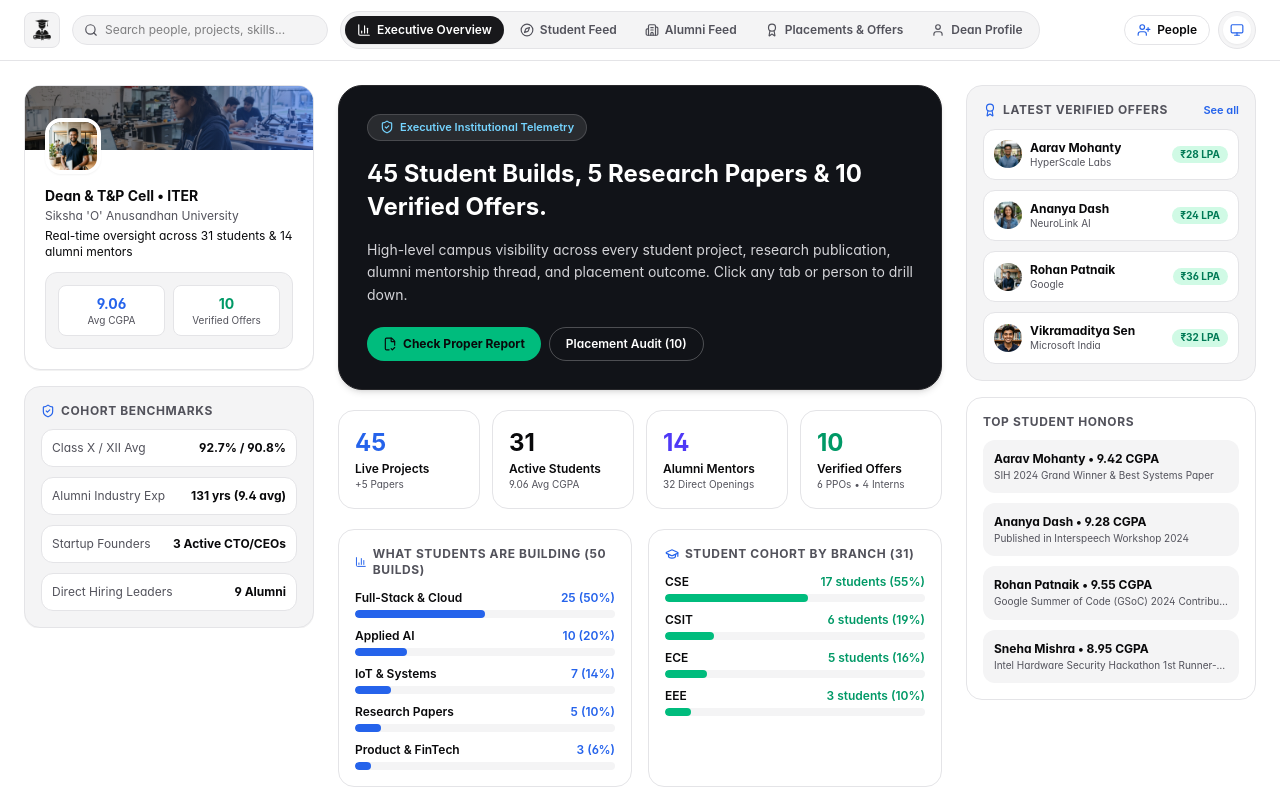
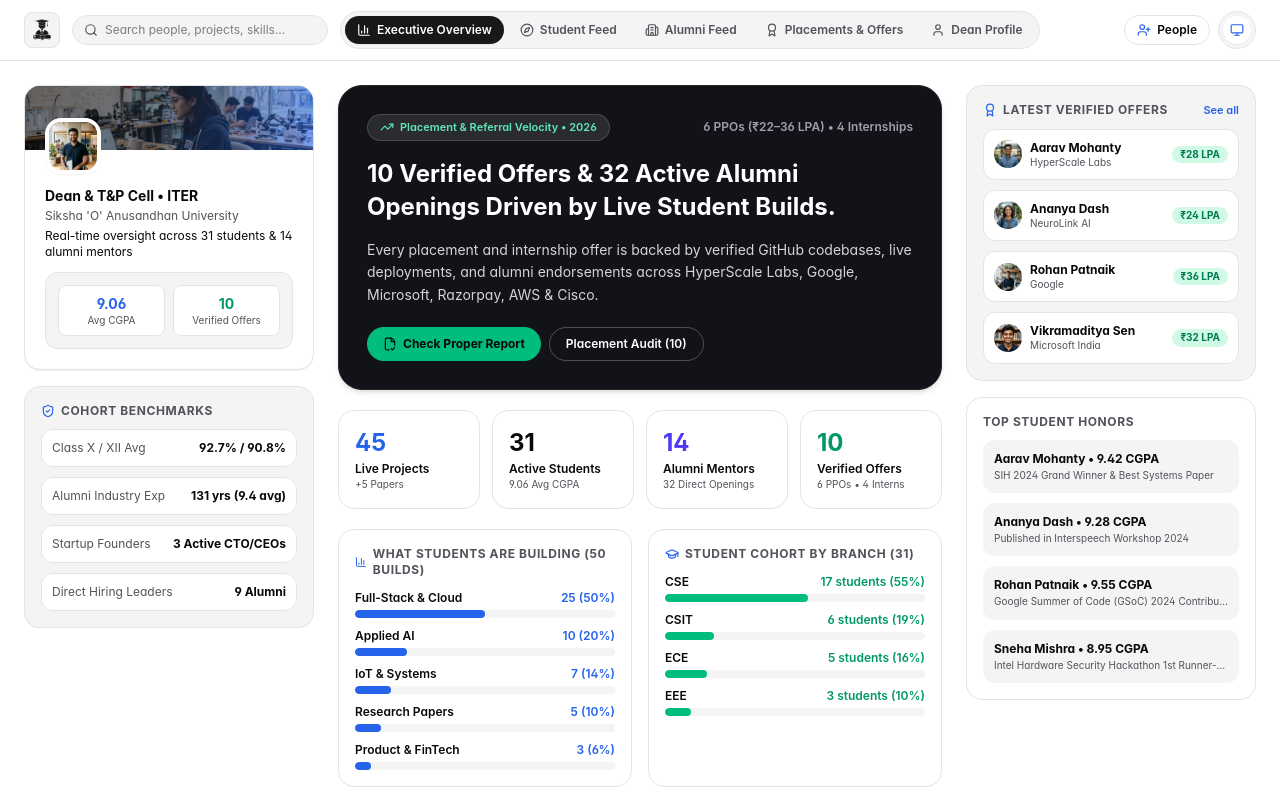
Before and after one commit to ragelabs-ssssd/Alum-Connect, a Next.js app: page /dean in a window 1280 px wide. Shown: the top 800 px of the page. Built offline with nearby package versions, Linux system fonts and the light colour scheme.

Commit message:
feat: update Dean Executive Hero to Option 1 (Placement & Package Executive Brief)

```diff
--- a/src/app/dean/page.tsx
+++ b/src/app/dean/page.tsx
@@ -18,6 +18,7 @@ import {
   Layers,
   Search,
   ShieldCheck,
+  TrendingUp,
   User,
   UserPlus,
   Users,
@@ -654,17 +655,22 @@ export default function DeanDashboardPage() {
         <main className={section === 'profile' ? 'lg:col-span-9 space-y-5' : 'lg:col-span-6 space-y-5'}>
           {section === 'overview' && (
             <>
-              {/* Executive Hero */}
+              {/* Executive Hero — Option 1: Placement & Package Executive Brief */}
               <div className="rounded-3xl bg-[#111318] text-white p-6 sm:p-7 space-y-4 shadow-md border border-zinc-800">
-                <span className="inline-flex items-center gap-1.5 rounded-full bg-white/10 border border-white/15 px-3 py-1 text-[11px] font-semibold text-sky-300">
-                  <ShieldCheck className="w-3.5 h-3.5" />
-                  Executive Institutional Telemetry
-                </span>
+                <div className="flex flex-wrap items-center justify-between gap-2">
+                  <span className="inline-flex items-center gap-1.5 rounded-full bg-white/10 border border-white/15 px-3 py-1 text-[11px] font-semibold text-emerald-300">
+                    <TrendingUp className="w-3.5 h-3.5" />
+                    Placement &amp; Referral Velocity • 2026
+                  </span>
+                  <span className="text-xs font-semibold text-zinc-400">
+                    {ppoCount} PPOs (₹22–36 LPA) • {internCount} Internships
+                  </span>
+                </div>
                 <h1 className="text-xl sm:text-2xl font-bold leading-snug">
-                  {PROJECTS_DATA.length} Student Builds, {RESEARCH_PAPERS_DATA.length} Research Papers &amp; {OFFERS_DATA.length} Verified Offers.
+                  {OFFERS_DATA.length} Verified Offers &amp; {totalOpenings} Active Alumni Openings Driven by Live Student Builds.
                 </h1>
                 <p className="text-xs sm:text-sm text-zinc-300 max-w-2xl leading-relaxed">
-                  High-level campus visibility across every student project, research publication, alumni mentorship thread, and placement outcome. Click any tab or person to drill down.
+                  Every placement and internship offer is backed by verified GitHub codebases, live deployments, and alumni endorsements across HyperScale Labs, Google, Microsoft, Razorpay, AWS &amp; Cisco.
                 </p>
                 <div className="flex flex-wrap gap-2 pt-1">
                   <button
```
